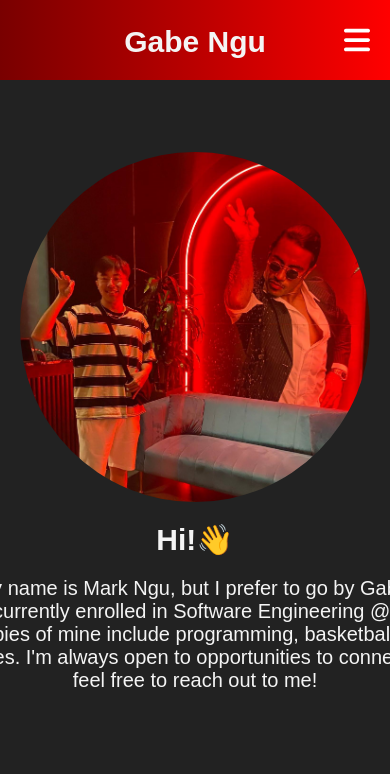
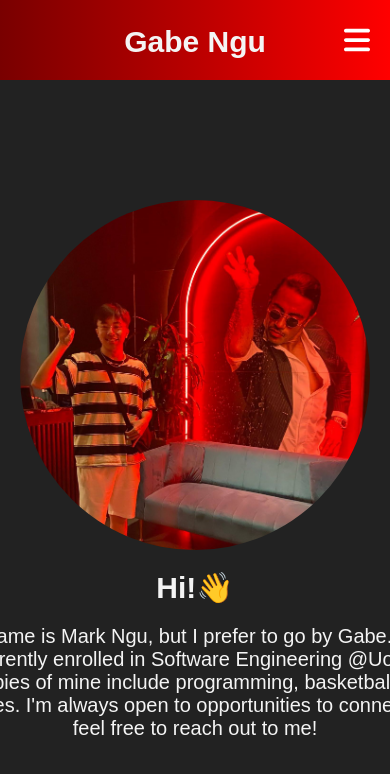
Before and after one commit to gabengu/Website, a React (Vite) app: page / in a window 390 px wide. Shown: the top 774 px of the page. Built offline with nearby package versions, Linux system fonts and the light colour scheme; a web font is replaced by a local one.

Commit message:
Responsive

```diff
--- a/src/components/Content.jsx
+++ b/src/components/Content.jsx
@@ -6,7 +6,7 @@ export default function Content(){
             <img src = {headshot} className = "headshot"/>
             <h1 className = "content--title">Hi!👋</h1>
             <p className = "content--about">
-                My name is Mark Ngu, but I prefer to go by Gabe.<br></br> I am currently enrolled in Software
+                My name is Mark Ngu, but I prefer to go by Gabe. I am currently enrolled in Software
                 Engineering @UofC!
                 Hobbies of mine include programming, basketball and games.
                 I'm always open to opportunities to connect so feel free to reach out
--- a/src/style.css
+++ b/src/style.css
@@ -87,7 +87,8 @@ body{
 }
 
 .content{
-    height: 100vh;
+    padding-top: 200px;
+    padding-bottom: 50px;
     display: flex;
     flex-direction: column;
     align-items: center;
@@ -128,6 +129,9 @@ body{
 }
 
 @media screen and (max-width: 700px){
+    .link--text{
+        display: none;
+    }
     .drop{
         display: none;
     }
```
Also changed, not shown: 1 other file (tests, documents, lock files or other folders).
